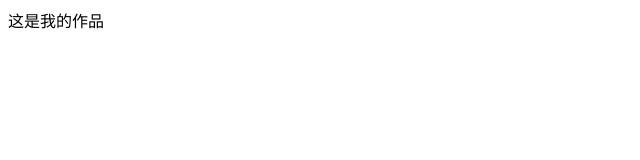
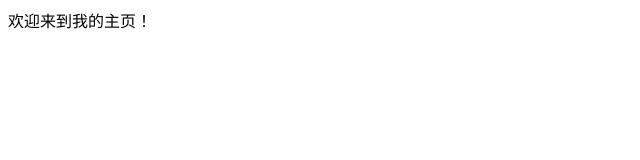
Before and after one commit to dragonWrl/dragonWrl.github.io, a plain HTML site: page index.html in a window 1280 px wide. Shown: the full height of the page, 0-640 px from the left. Drawn offline with Linux system fonts and the light colour scheme.

Commit message:
我的主页

```diff
--- a/index.html
+++ b/index.html
@@ -2,9 +2,9 @@
 <html lang="en">
 <head>
 	<meta charset="UTF-8">
-	<title>Index</title>
+	<title>DragonV</title>
 </head>
 <body>
-	这是我的作品
+	欢迎来到我的主页！
 </body>
 </html>
```
